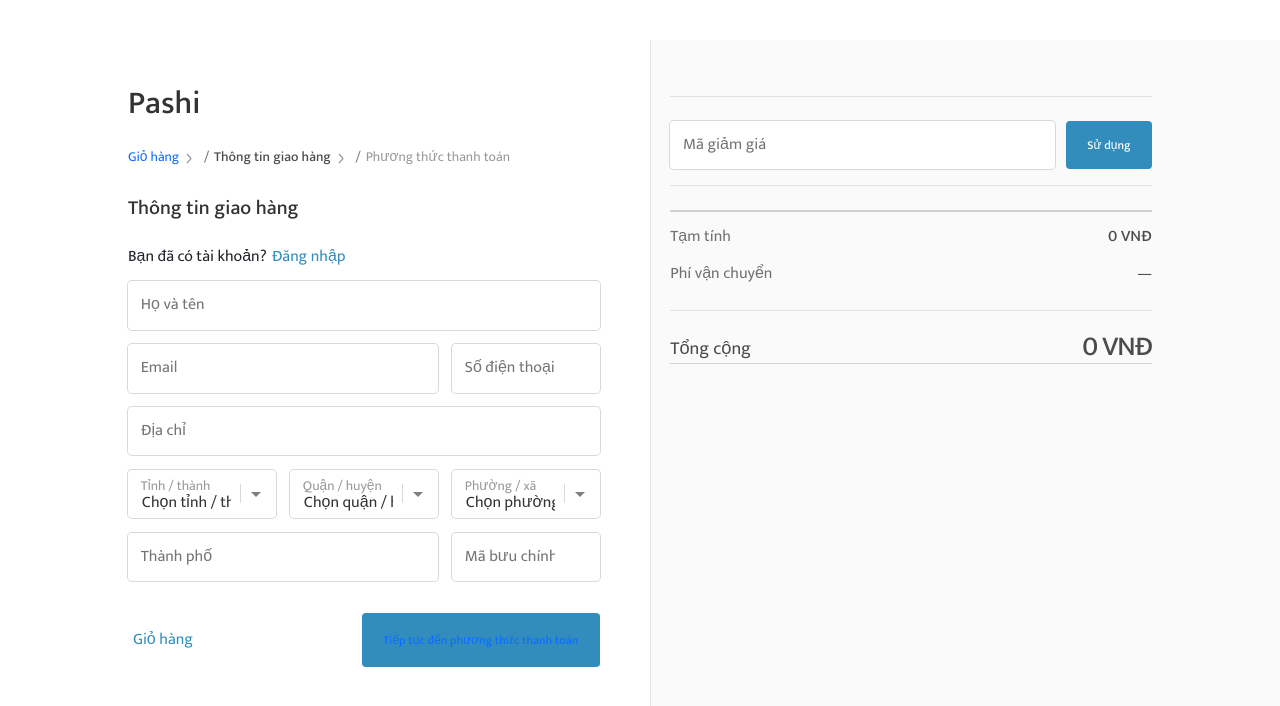
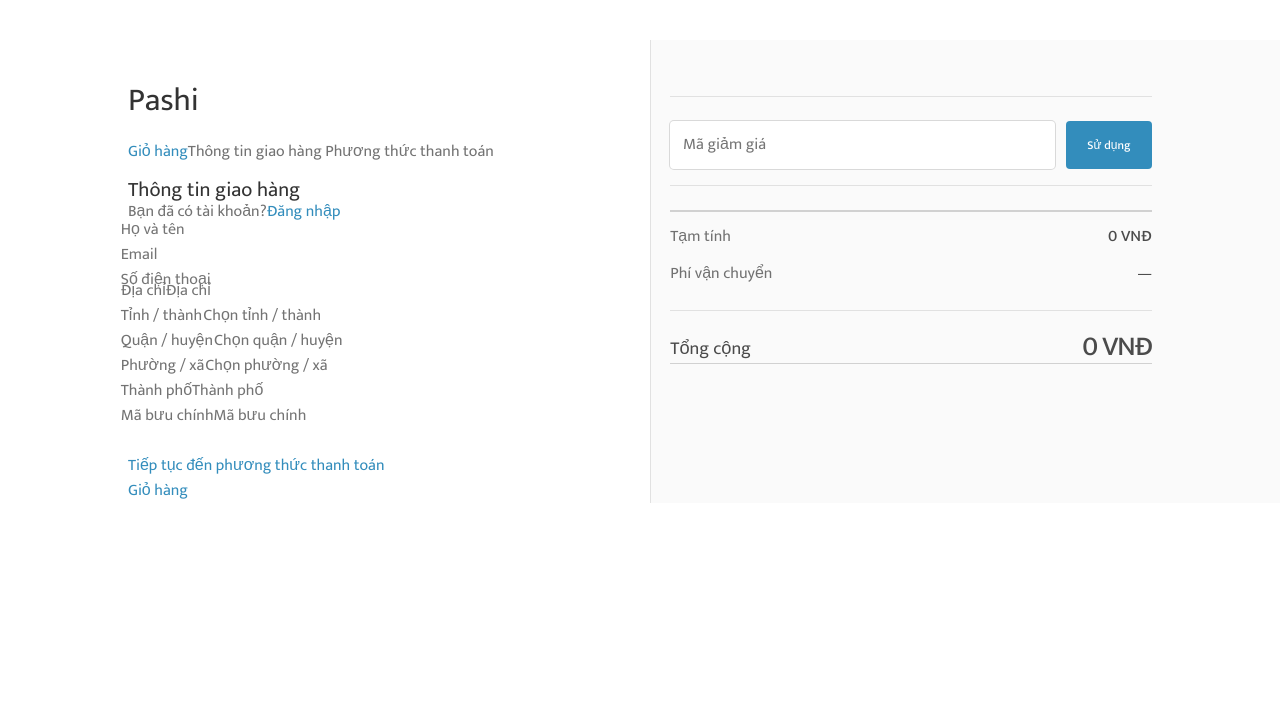
Before and after one commit to levinhky/pashi, a React (Create React App) app: page /checkout/information in a window 1280 px wide. Shown: the top 706 px of the page. Built offline with nearby package versions, Linux system fonts and the light colour scheme.

Commit message:
Update Information.jsx

```diff
--- a/src/components/Checkout/Information.jsx
+++ b/src/components/Checkout/Information.jsx
@@ -1,41 +1,42 @@
 import { Link } from "react-router-dom";
+import styles from "./CheckoutPage.module.css";
 
 function Information(props) {
   return (
     <>
-      <div className="main-header">
-        <Link to="/" className="logo">
-          <h1 className="logo-text">Pashi</h1>
+      <div className={styles["main-header"]}>
+        <Link to="/" className={styles["logo"]}>
+          <h1 className={styles["logo-text"]}>Pashi</h1>
         </Link>
-        <ul className="breadcrumb">
-          <li className="breadcrumb-item">
+        <ul className={styles["breadcrumb"]}>
+          <li className={styles["breadcrumb-item"]}>
             <Link to="/cart">Giỏ hàng</Link>
           </li>
-          <li className="breadcrumb-item breadcrumb-item-current">
+          <li className={styles["breadcrumb-item breadcrumb-item-current"]}>
             Thông tin giao hàng
           </li>
-          <li className="breadcrumb-item"> Phương thức thanh toán </li>
+          <li className={styles["breadcrumb-item"]}> Phương thức thanh toán </li>
         </ul>
       </div>
-      <div className="main-content">
+      <div className={styles["main-content"]}>
         <div
           id="checkout_order_information_changed_error_message"
-          className="hidden"
+          className={styles["hidden"]}
         >
-          {/* <p className="field-message field-message-error alert alert-danger" >
+          {/* <p className={styles["field-message field-message-error alert alert-danger" >
                   <svg x="0px" y="0px" viewBox="0 0 286.054 286.054" style="enable-background:new 0 0 286.054 286.054;" xml:space="preserve">
                   <g> <path style="fill:#E2574C;" d="M143.027,0C64.04,0,0,64.04,0,143.027c0,78.996,64.04,143.027,143.027,143.027 c78.996,0,143.027-64.022,143.027-143.027C286.054,64.04,222.022,0,143.027,0z M143.027,259.236 c-64.183,0-116.209-52.026-116.209-116.209S78.844,26.818,143.027,26.818s116.209,52.026,116.209,116.209 S207.21,259.236,143.027,259.236z M143.036,62.726c-10.244,0-17.995,5.346-17.995,13.981v79.201c0,8.644,7.75,13.972,17.995,13.972 c9.994,0,17.995-5.551,17.995-13.972V76.707C161.03,68.277,153.03,62.726,143.036,62.726z M143.036,187.723 c-9.842,0-17.852,8.01-17.852,17.86c0,9.833,8.01,17.843,17.852,17.843s17.843-8.01,17.843-17.843 C160.878,195.732,152.878,187.723,143.036,187.723z" /> </g> <g> </g> <g> </g> <g> </g> <g> </g> <g> </g> <g> </g> <g> </g> <g> </g> <g> </g> <g> </g> <g> </g> <g> </g> <g> </g> <g> </g> <g> </g> </svg> <span></span></p> */}
         </div>
 
-        <div className="step">
-          <div className="step-sections ">
-            <div className="section">
-              <div className="section-header">
-                <h2 className="section-title">Thông tin giao hàng</h2>
+        <div className={styles["step"]}>
+          <div className={styles["step-sections "]}>
+            <div className={styles["section"]}>
+              <div className={styles["section-header"]}>
+                <h2 className={styles["section-title"]}>Thông tin giao hàng</h2>
               </div>
-              <div className="section-content section-customer-information no-mb">
+              <div className={styles["section-content section-customer-information no-mb"]}>
                 <input name="utf8" type="hidden" value="✓" />
-                <div className="inventory_location_data">
+                <div className={styles["inventory_location_data"]}>
                   <input
                     name="customer_shipping_country"
                     type="hidden"
@@ -45,18 +46,18 @@
                   <input name="customer_shipping_district" type="hidden" />
                   <input name="customer_shipping_ward" type="hidden" />
                 </div>
-                <p className="section-content-text">
+                <p className={styles["section-content-text"]}>
                   Bạn đã có tài khoản?
-                  <Link className="k-a" to="/account/login">
+                  <Link className={styles["k-a"]} to="/account/login">
                     Đăng nhập
                   </Link>
                 </p>
-                <div className="fieldset">
-                  <div className="field field-required">
-                    <div className="field-input-wrapper">
+                <div className={styles["fieldset"]}>
+                  <div className={styles["field field-required"]}>
+                    <div className={styles["field-input-wrapper"]}>
                       <input
                         placeholder="Họ và tên"
-                        className="field-input"
+                        className={styles["field-input"]}
                         size="30"
                         type="text"
                         id="billing_address_full_name"
@@ -64,11 +65,11 @@
                       />
                     </div>
                   </div>
-                  <div className="field  field-two-thirds">
-                    <div className="field-input-wrapper">
+                  <div className={styles["field  field-two-thirds"]}>
+                    <div className={styles["field-input-wrapper"]}>
                       <input
                         placeholder="Email"
-                        className="field-input"
+                        className={styles["field-input"]}
                         size="30"
                         type="email"
                         id="checkout_user_email"
@@ -76,11 +77,11 @@
                       />
                     </div>
                   </div>
-                  <div className="field field-required field-third  ">
-                    <div className="field-input-wrapper">
+                  <div className={styles["field field-required field-third  "]}>
+                    <div className={styles["field-input-wrapper"]}>
                       <input
                         placeholder="Số điện thoại"
-                        className="field-input"
+                        className={styles["field-input"]}
                         size="30"
                         maxLength="15"
                         type="tel"
@@ -92,37 +93,37 @@
                 </div>
               </div>
 
-              <div className="section-content">
-                <div className="fieldset">
+              <div className={styles["section-content"]}>
+                <div className={styles["fieldset"]}>
                   <form
                     id="form_update_shipping_method"
-                    className="field default"
+                    className={styles["field default"]}
                     acceptCharset="UTF-8"
                     method="post"
                   >
                     <input name="utf8" type="hidden" value="✓" />
-                    <div className="content-box mt0">
+                    <div className={styles["content-box mt0"]}>
                       <div
                         id="form_update_location_customer_shipping"
-                        className="order-checkout__loading radio-wrapper content-box-row content-box-row-padding content-box-row-secondary "
+                        className={styles["order-checkout__loading radio-wrapper content-box-row content-box-row-padding content-box-row-secondary "]}
                         htmlFor="customer_pick_at_location_false"
                       >
                         <input name="utf8" type="hidden" value="✓" />
-                        <div className="order-checkout__loading--box">
-                          <div className="order-checkout__loading--circle"></div>
+                        <div className={styles["order-checkout__loading--box"]}>
+                          <div className={styles["order-checkout__loading--circle"]}></div>
                         </div>
 
-                        <div className="field field-required  ">
-                          <div className="field-input-wrapper">
+                        <div className={styles["field field-required  "]}>
+                          <div className={styles["field-input-wrapper"]}>
                             <label
-                              className="field-label"
+                              className={styles["field-label"]}
                               htmlFor="billing_address_address1"
                             >
                               Địa chỉ
                             </label>
                             <input
                               placeholder="Địa chỉ"
-                              className="field-input"
+                              className={styles["field-input"]}
                               size="30"
                               type="text"
                               id="billing_address_address1"
@@ -143,16 +144,16 @@
                           type="hidden"
                         />
                         <input name=" _customer_shipping_ward" type="hidden" />
-                        <div className="field field-show-floating-label field-required field-third ">
-                          <div className="field-input-wrapper field-input-wrapper-select">
+                        <div className={styles["field field-show-floating-label field-required field-third "]}>
+                          <div className={styles["field-input-wrapper field-input-wrapper-select"]}>
                             <label
-                              className="field-label"
+                              className={styles["field-label"]}
                               htmlFor="customer_shipping_province"
                             >
                               Tỉnh / thành{" "}
                             </label>
                             <select
-                              className="field-input"
+                              className={styles["field-input"]}
                               id="customer_shipping_province"
                               name="customer_shipping_province"
                             >
@@ -166,16 +167,16 @@
                           </div>
                         </div>
 
-                        <div className="field field-show-floating-label field-required field-third ">
-                          <div className="field-input-wrapper field-input-wrapper-select">
+                        <div className={styles["field field-show-floating-label field-required field-third "]}>
+                          <div className={styles["field-input-wrapper field-input-wrapper-select"]}>
                             <label
-                              className="field-label"
+                              className={styles["field-label"]}
                               htmlFor="customer_shipping_district"
                             >
                               Quận / huyện
                             </label>
                             <select
-                              className="field-input"
+                              className={styles["field-input"]}
                               id="customer_shipping_district"
                               name="customer_shipping_district"
                             >
@@ -186,16 +187,16 @@
                           </div>
                         </div>
 
-                        <div className="field field-show-floating-label   field-third  ">
-                          <div className="field-input-wrapper field-input-wrapper-select">
+                        <div className={styles["field field-show-floating-label   field-third  "]}>
+                          <div className={styles["field-input-wrapper field-input-wrapper-select"]}>
                             <label
-                              className="field-label"
+                              className={styles["field-label"]}
                               htmlFor="customer_shipping_ward"
                             >
                               Phường / xã
                             </label>
                             <select
-                              className="field-input"
+                              className={styles["field-input"]}
                               id="customer_shipping_ward"
                               name="customer_shipping_ward"
                             >
@@ -208,19 +209,19 @@
 
                         <div
                           id="div_location_country_not_vietnam"
-                          className="section-customer-information "
+                          className={styles["section-customer-information "]}
                         >
-                          <div className="field field-two-thirds">
-                            <div className="field-input-wrapper">
+                          <div className={styles["field field-two-thirds"]}>
+                            <div className={styles["field-input-wrapper"]}>
                               <label
-                                className="field-label"
+                                className={styles["field-label"]}
                                 htmlFor="billing_address_city"
                               >
                                 Thành phố
                               </label>
                               <input
                                 placeholder="Thành phố"
-                                className="field-input"
+                                className={styles["field-input"]}
                                 size="30"
                                 type="text"
                                 id="billing_address_city"
@@ -228,17 +229,17 @@
                               />
                             </div>
                           </div>
-                          <div className="field field-third">
-                            <div className="field-input-wrapper">
+                          <div className={styles["field field-third"]}>
+                            <div className={styles["field-input-wrapper"]}>
                               <label
-                                className="field-label"
+                                className={styles["field-label"]}
                                 htmlFor="billing_address_zip"
                               >
                                 Mã bưu chính
                               </label>
                               <input
                                 placeholder="Mã bưu chính"
-                                className="field-input"
+                                className={styles["field-input"]}
                                 size="30"
                                 type="text"
                                 id="billing_address_zip"
@@ -255,22 +256,22 @@
               <div id="change_pick_location_or_shipping"></div>
             </div>
           </div>
-          <div className="step-footer">
+          <div className={styles["step-footer"]}>
             <form id="form_next_step">
               <input name="utf8" type="hidden" value="✓" />
               <button
                 type="button"
-                className="dark step-footer-continue-btn btn"
+                className={styles["dark step-footer-continue-btn btn"]}
               >
-                <span className="btn-content">
-                  <Link className="k-c-hover" to="/checkout/payment">
+                <span className={styles["btn-content"]}>
+                  <Link className={styles["k-c-hover"]} to="/checkout/payment">
                     Tiếp tục đến phương thức thanh toán
                   </Link>
                 </span>
-                <i className="btn-spinner icon icon-button-spinner"></i>
+                <i className={styles["btn-spinner icon icon-button-spinner"]}></i>
               </button>
             </form>
-            <Link className="step-footer-previous-link k-a" to="/cart">
+            <Link className={styles["step-footer-previous-link k-a"]} to="/cart">
               Giỏ hàng
             </Link>
           </div>
```
